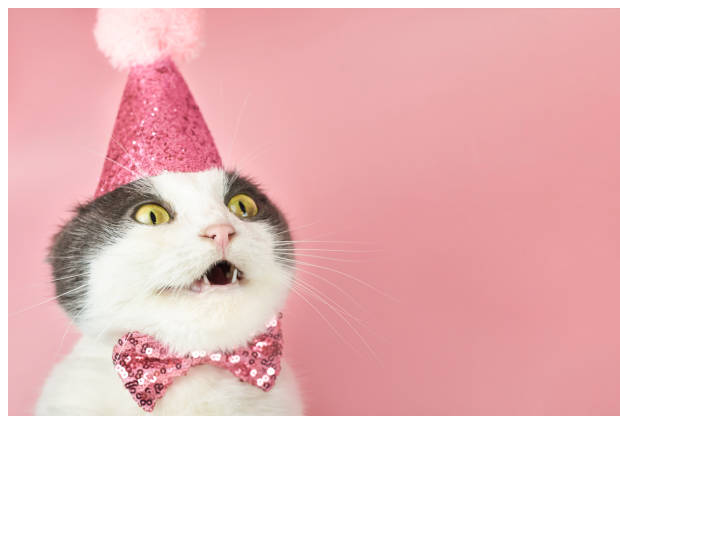
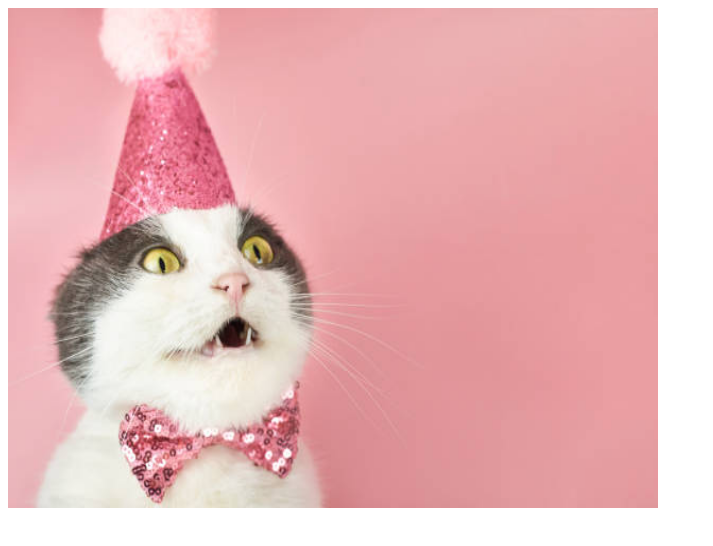
Before and after one commit to LenaSaraieva/HW29, a plain HTML site: page index.html in a window 1280 px wide. Shown: the whole page, without its empty margins (0-713 px from the left). Drawn offline with Linux system fonts and the light colour scheme.

Commit message:
the same resolution

```diff
--- a/index.html
+++ b/index.html
@@ -4,10 +4,11 @@
     <meta charset="UTF-8">
     <meta name="viewport" content="width=device-width, initial-scale=1.0">
     <title>HW29</title>
+    <link rel="stylesheet" href="styles.css">
 </head>
 <body>
     <div id="imageContainer">
-        <img id="randomImage" alt="random-image">
+        <img id="randomImage"  class="random-image" alt="random-image">
     </div>
 
 <script src="./index.js"></script>
--- a/index.js
+++ b/index.js
@@ -7,5 +7,4 @@ const imageNames = ["1.jpg", "2.jpg", "3.jpg", "4.jpg", "5.jpg", "6.jpg", "7.jpg
 const randomImageName = imageNames[Math.floor(Math.random() * imageNames.length)];
 
 randomImage.src = "./images/" + randomImageName;
-}
-);
+});
--- a/styles.css
+++ b/styles.css
@@ -0,0 +1,4 @@
+.random-image {
+    width: 650px;
+    height: 500px;
+}
```
